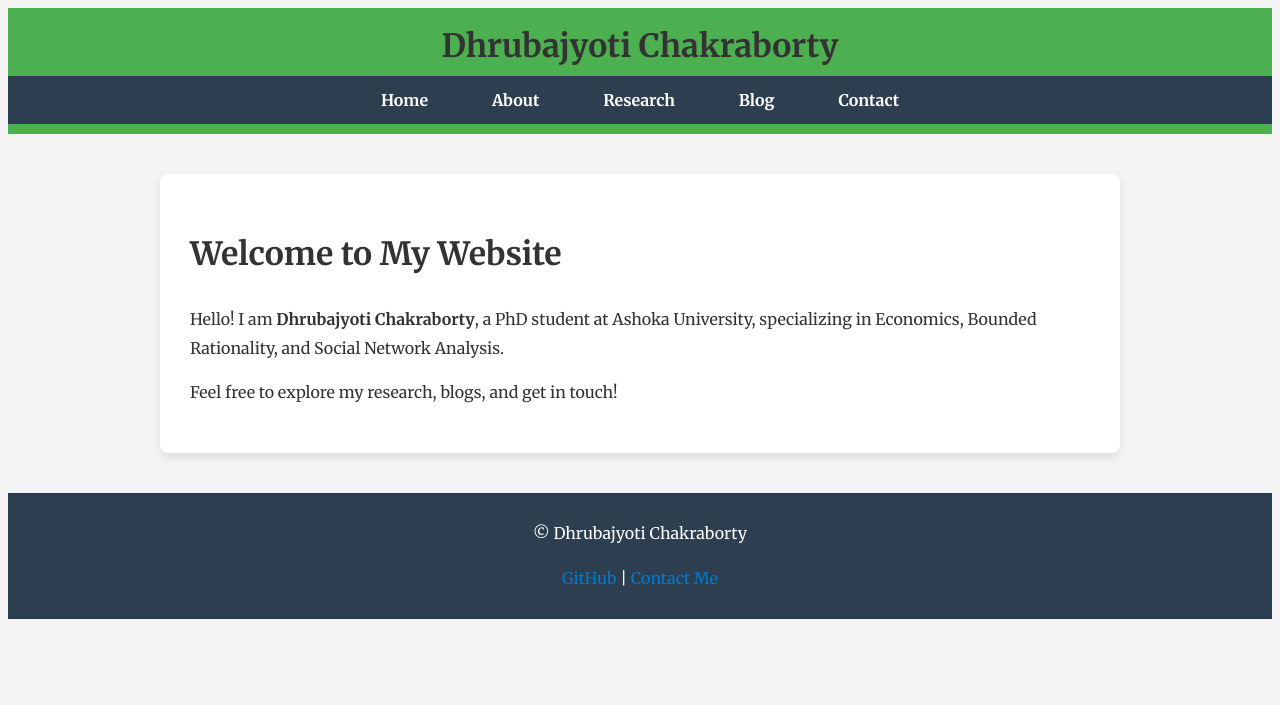
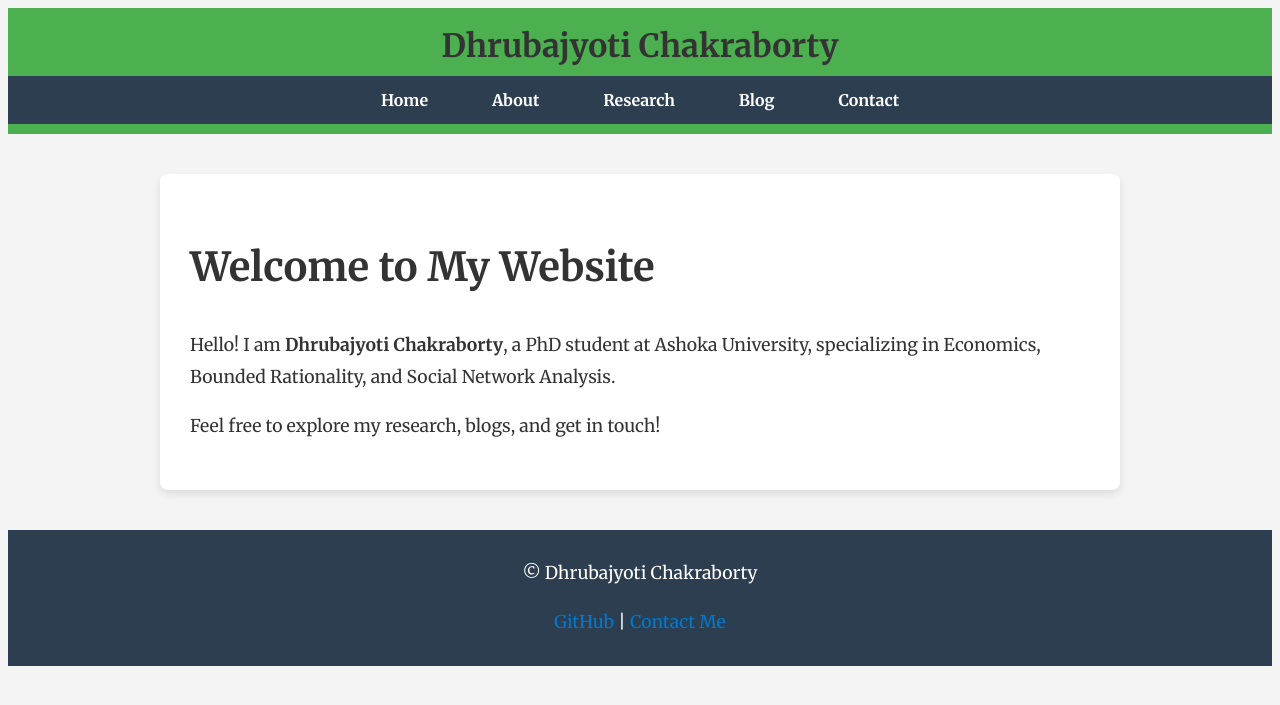
Before and after one commit to dhruba-c/dhruba-c.github.io, a Jekyll site: the page built from index.md, in a window 1280 px wide. Shown: the top 705 px of the page. Built offline with Jekyll 4.4.1, drawn with Linux system fonts in a browser that asks for light colours.

Commit message:
Update styles.css

```diff
--- a/assets/styles.css
+++ b/assets/styles.css
@@ -20,10 +20,29 @@ h1, h2, h3, h4 {
     color: #333;
 }
 
+h1 {
+    font-size: 2.5em;
+}
+
+h2 {
+    font-size: 2em;
+}
+
+p {
+    font-size: 1.1em;
+    font-weight: 400;
+}
+
 a {
-    color: #b30000;
+    color: #8b0000;
     text-decoration: none;
 }
+
+a:hover {
+    color: #4b0000;
+    text-decoration: underline;
+}
+
 
 a:hover {
     text-decoration: underline;
```
